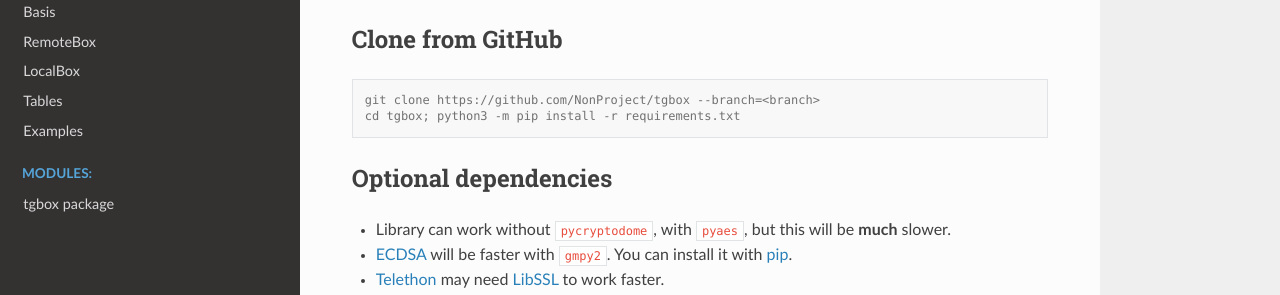
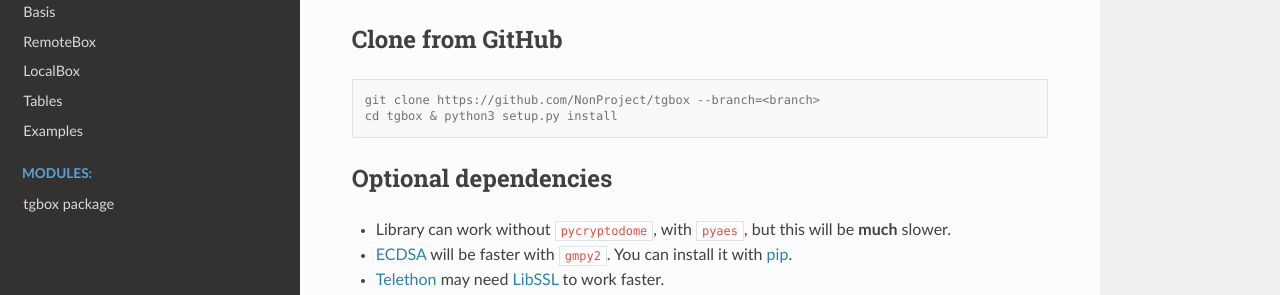
Before and after one commit to NonProjects/tgbox, a Sphinx documentation site: the page built from docs/installation.rst, in a window 1280 px wide. Shown: the part 260-555 px from the top of the page. Built offline with Sphinx 7.4.7 and the Read the Docs theme 2.0.0, drawn with Linux system fonts in a browser that asks for light colours.

Commit message:
Use setup.py install

```diff
--- a/README.rst
+++ b/README.rst
@@ -68,8 +68,8 @@ You can also build docs from the source
 .. code-block:: console
 
    git clone https://github.com/NonProject/tgbox --branch=main
-   cd tgbox; python3 -m pip install -r requirements.txt
-   cd docs; make html; <your-browser> _build/html/index.html
+   cd tgbox & python3 setup.py install
+   cd docs & make html & <your-browser> _build/html/index.html
 
 Third party & thanks to
 -----------------------
--- a/docs/installation.rst
+++ b/docs/installation.rst
@@ -15,7 +15,7 @@ Clone from GitHub
 .. code-block:: console
 
    git clone https://github.com/NonProject/tgbox --branch=<branch>
-   cd tgbox; python3 -m pip install -r requirements.txt
+   cd tgbox & python3 setup.py install
 
 Optional dependencies
 ---------------------
```
